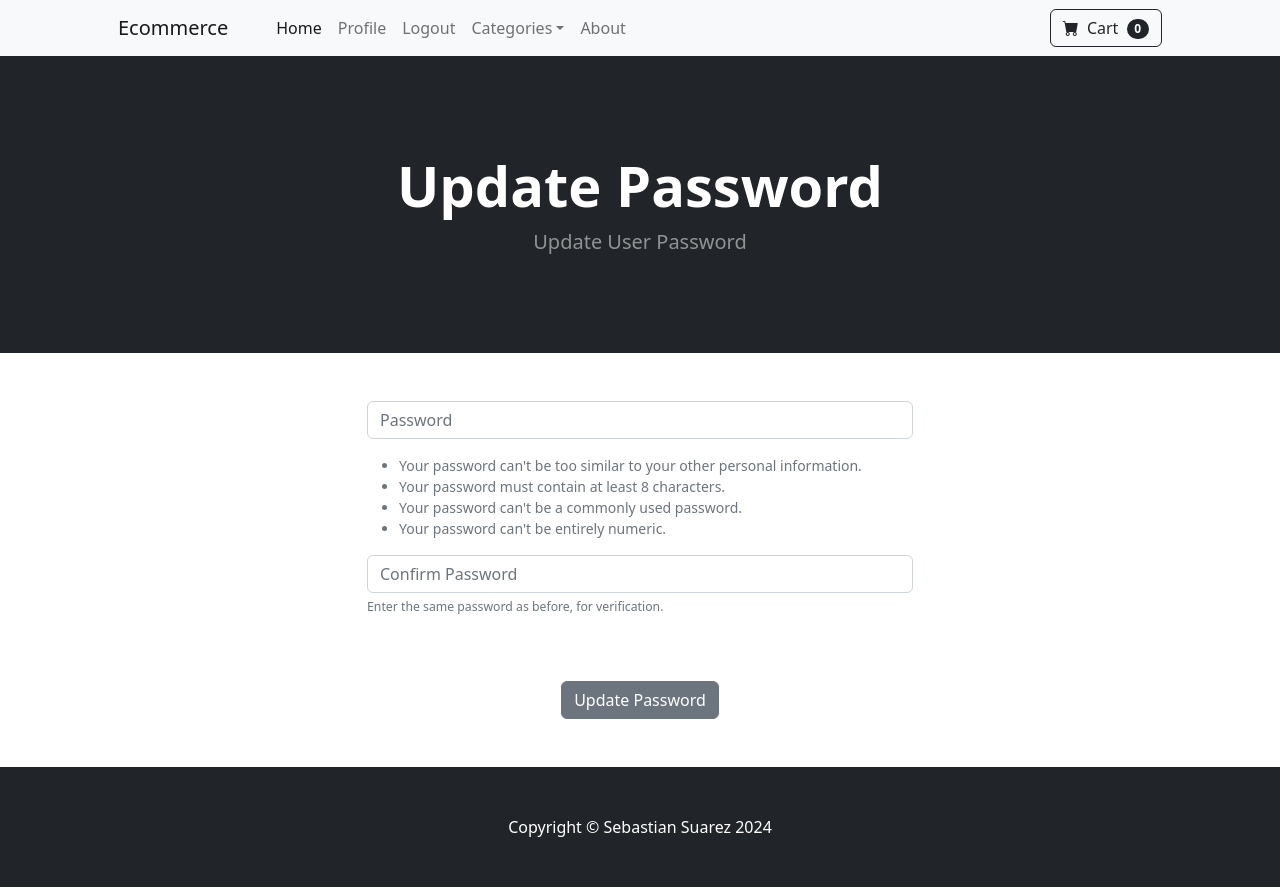
After one commit to Bastion428/ecom, a Django app: page /update_password/ in a window 1280 px wide. The commit adds this page. Run offline with Django 5.2, Linux system fonts and the light colour scheme; the visitor is signed in with stand-in values (Sample User, id 1); some libraries are stand-ins or nearby versions.

Commit message:
Added ability to update profile including password

```diff
--- a/store/forms.py
+++ b/store/forms.py
@@ -1,6 +1,50 @@
 from django.contrib.auth.models import User
-from django.contrib.auth.forms import UserCreationForm
+from django.contrib.auth.forms import UserCreationForm, UserChangeForm
+from django.contrib.auth.forms import SetPasswordForm
 from django import forms
+
+
+class ChangePasswordFrom(SetPasswordForm):
+    class Meta:
+        model = User
+        fields = ['new_password1', 'new_password2']
+
+    def __init__(self, *args, **kwargs):
+        super(ChangePasswordFrom, self).__init__(*args, **kwargs)
+
+        self.fields['new_password1'].widget.attrs['class'] = 'form-control'
+        self.fields['new_password1'].widget.attrs['placeholder'] = 'Password'
+        self.fields['new_password1'].label = ''
+        self.fields['new_password1'].help_text = '<ul class="form-text text-muted small"><li>Your password can\'t be too similar to your other personal information.</li><li>Your password must contain at least 8 characters.</li><li>Your password can\'t be a commonly used password.</li><li>Your password can\'t be entirely numeric.</li></ul>'
+
+        self.fields['new_password2'].widget.attrs['class'] = 'form-control'
+        self.fields['new_password2'].widget.attrs['placeholder'] = 'Confirm Password'
+        self.fields['new_password2'].label = ''
+        self.fields['new_password2'].help_text = '<span class="form-text text-muted"><small>Enter the same password as before, for verification.</small></span>'
+
+
+class UpdateUserForm(UserChangeForm):
+    password = None
+    email = forms.EmailField(label="", widget=forms.TextInput(
+        attrs={'class': 'form-control', 'placeholder': 'Email Address'}))
+    first_name = forms.CharField(
+        label="", max_length=100, widget=forms.TextInput(
+            attrs={'class': 'form-control', 'placeholder': 'First Name'}))
+    last_name = forms.CharField(
+        label="", max_length=100, widget=forms.TextInput(
+            attrs={'class': 'form-control', 'placeholder': 'Last Name'}))
+
+    class Meta:
+        model = User
+        fields = ('username', 'first_name', 'last_name', 'email')
+
+    def __init__(self, *args, **kwargs):
+        super(UpdateUserForm, self).__init__(*args, **kwargs)
+
+        self.fields['username'].widget.attrs['class'] = 'form-control'
+        self.fields['username'].widget.attrs['placeholder'] = 'User Name'
+        self.fields['username'].label = ''
+        self.fields['username'].help_text = '<span class="form-text text-muted"><small>Required. 150 characters or fewer. Letters, digits and @/./+/-/_ only.</small></span>'
 
 
 class SignUpForm(UserCreationForm):
--- a/store/templates/navbar.html
+++ b/store/templates/navbar.html
@@ -6,9 +6,9 @@
         <div class="collapse navbar-collapse" id="navbarSupportedContent">
             <ul class="navbar-nav me-auto mb-2 mb-lg-0 ms-lg-4">
                 <li class="nav-item"><a class="nav-link active" aria-current="page" href="{% url 'home' %}">Home</a></li>
-                <li class="nav-item"><a class="nav-link" href="{% url 'about' %}">About</a></li>
 
                 {% if user.is_authenticated %}
+                    <li class="nav-item"><a class="nav-link" href="{% url 'update_user' %}">Profile</a></li>
                     <li class="nav-item"><a class="nav-link" href="{% url 'logout' %}">Logout</a></li>
                 {% else %}
                     <li class="nav-item"><a class="nav-link" href="{% url 'login' %}">Login</a></li>
@@ -24,6 +24,7 @@
                         <li><a class="dropdown-item" href="{% url 'category' 'RPG-Games' %}">RPG Games</a></li>
                     </ul>
                 </li>
+                <li class="nav-item"><a class="nav-link" href="{% url 'about' %}">About</a></li>
             </ul>
             <form class="d-flex">
                 <a href="{% url 'cart_summary' %}" class="btn btn-outline-dark">
--- /dev/null
+++ b/store/templates/update_password.html
@@ -0,0 +1,38 @@
+{% extends 'base.html' %}
+
+{% block title %} <title>Update Password</title> {% endblock %}
+
+{% block content %}
+
+<!-- Header-->
+<header class="bg-dark py-5">
+    <div class="container px-4 px-lg-5 my-5">
+        <div class="text-center text-white">
+            <h1 class="display-4 fw-bolder">Update Password</h1>
+            <p class="lead fw-normal text-white-50 mb-0">Update User Password</p>
+        </div>
+    </div>
+</header>
+
+<div class="container">
+    <div class="row">
+            <div class="col-md-6 offset-md-3">
+                <br><br>
+                <form method="POST" action="{% url 'update_password' %}">
+                    {% csrf_token %}
+
+                    {{ form.as_p }}
+                    <br><br>
+                    <center>
+                        <button type="submit" class="btn btn-secondary">
+                            Update Password
+                        </button>
+                    </center>
+
+                </form>
+                <br><br>
+            </div>
+    </div>
+</div>
+
+{% endblock %}
--- a/store/urls.py
+++ b/store/urls.py
@@ -7,6 +7,8 @@ urlpatterns = [
     path('login/', views.login_user, name='login'),
     path('logout/', views.logout_user, name='logout'),
     path('register/', views.register_user, name='register'),
+    path('update_password/', views.update_password, name='update_password'),
+    path('update_user/', views.update_user, name='update_user'),
     path('product/<int:pk>', views.product, name='product'),
     path('category/<str:name>', views.category, name='category'),
     path('category_summary/', views.category_summary, name='category_summary')
--- a/store/views.py
+++ b/store/views.py
@@ -2,11 +2,45 @@ from django.shortcuts import render, redirect
 from .models import Product, Category
 from django.contrib.auth import authenticate, login, logout
 from django.contrib import messages
-# from django.contrib.auth.models import User
+from django.contrib.auth.models import User
 # from django.contrib.auth.forms import UserCreationForm
-from .forms import SignUpForm
+from .forms import SignUpForm, UpdateUserForm, ChangePasswordFrom
 # from django import forms
 from django.contrib.auth.decorators import login_required
+
+
+@login_required
+def update_password(request):
+    current_user = request.user
+    if request.method == 'POST':
+        form = ChangePasswordFrom(current_user, request.POST)
+        if form.is_valid():
+            form.save()
+            messages.success(request, "Password successfully updated")
+            login(request, current_user)
+            return redirect('home')
+        else:
+            for error in list(form.errors.values()):
+                messages.error(request, error)
+            return redirect('update_password')
+    else:
+        form = ChangePasswordFrom(current_user)
+        return render(request, "update_password.html", {'form': form})
+
+
+@login_required
+def update_user(request):
+    current_user = User.objects.get(id=request.user.id)
+    user_form = UpdateUserForm(request.POST or None, instance=current_user)
+
+    if user_form.is_valid():
+        user_form.save()
+
+        login(request, current_user)
+        messages.success(request, "User has been updated")
+        return redirect('home')
+    else:
+        return render(request, 'update_user.html', {'user_form': user_form})
 
 
 def category_summary(request):
@@ -43,6 +77,10 @@ def about(request):
 
 
 def login_user(request):
+    if 'next' in request.GET:
+        messages.add_message(request, messages.INFO,
+                             'You must be logged in to access that page')
+
     if request.method == 'POST':
         username = request.POST['username']
         password = request.POST['password']
@@ -84,10 +122,8 @@ def register_user(request):
             messages.success(request, "Successfully registered. Welcome!")
             return redirect('home')
         else:
-            error_list = form.errors
-            for error_sub in error_list.values():
-                for error in error_sub:
-                    messages.error(request, error)
+            for error in list(form.errors.values()):
+                messages.error(request, error)
             return redirect('register')
 
     else:
```
Also changed, not shown: store/templates/update_user.html (added, +42 -0 lines).
